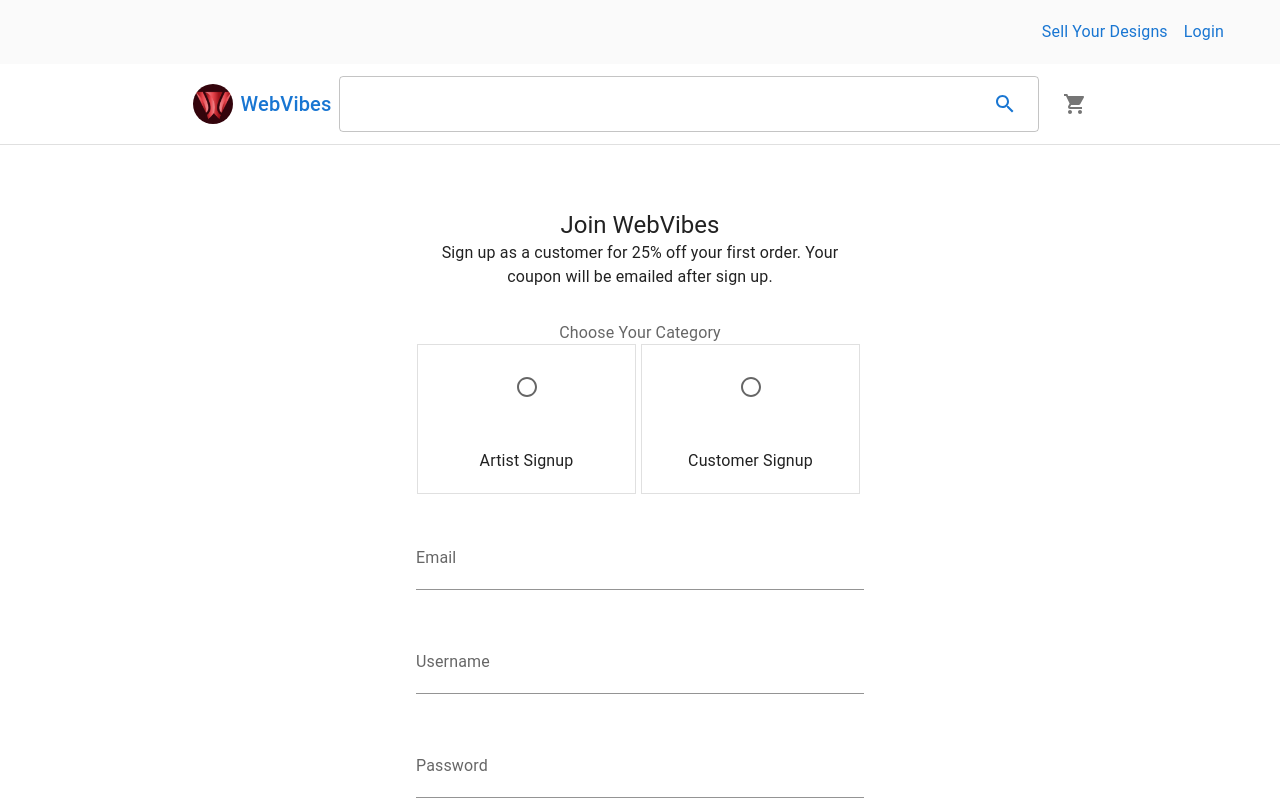
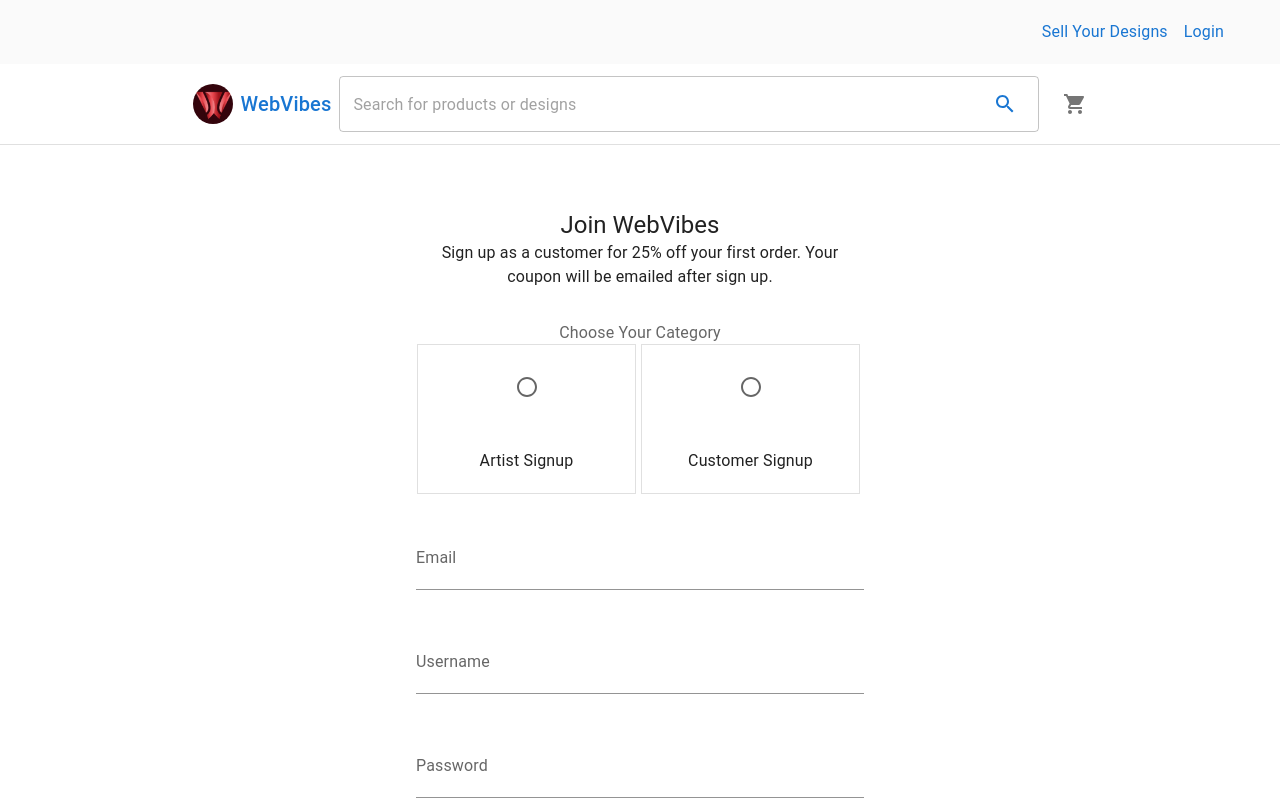
Before and after one commit to Tanaka785/OnlineStore, a React (Vite) app in the folder Frontend/: page /signup in a window 1280 px wide. Shown: the top 800 px of the page. Built offline with nearby package versions, Linux system fonts and the light colour scheme.

Commit message:
adds placeholder to the textfield in AUthenticationHeader.jsx

```diff
--- a/Frontend/src/components/other/authentication/shared/AuthenticationHeader.jsx
+++ b/Frontend/src/components/other/authentication/shared/AuthenticationHeader.jsx
@@ -26,7 +26,7 @@ export default function AuthenticationHeader() {
         <Toolbar sx={{ justifyContent: "center", alignItems: "center" }}>
           <Logo />
           <Box sx={{ width: "700px" }}>
-            <OutlinedTextField />
+            <OutlinedTextField placeholder="Search for products or designs" />
           </Box>
           <Box sx={{ marginLeft: 2 }}>
             <Cart />
```
